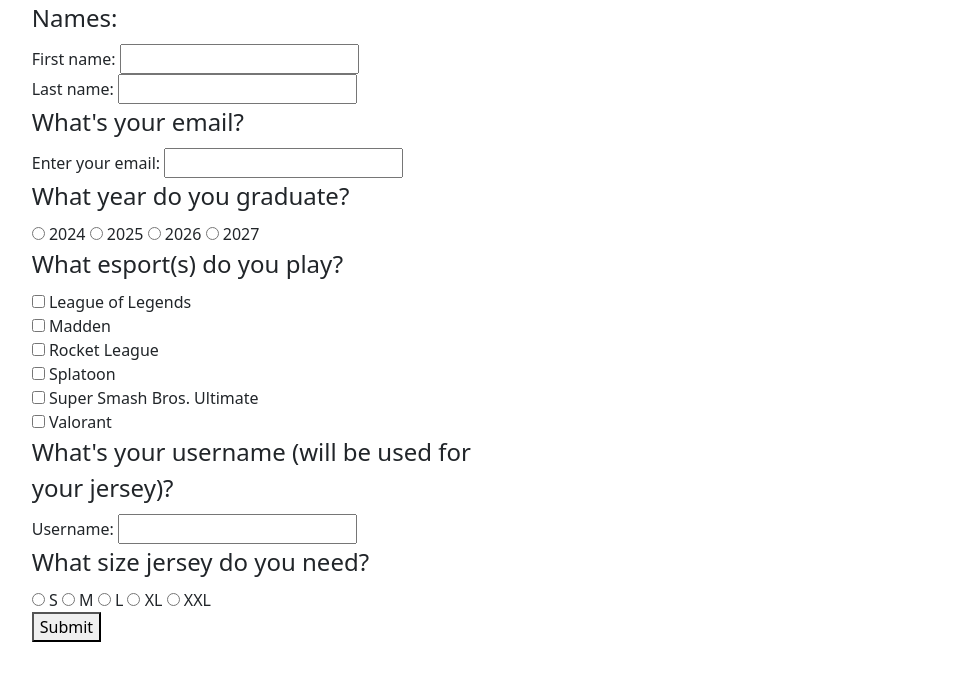
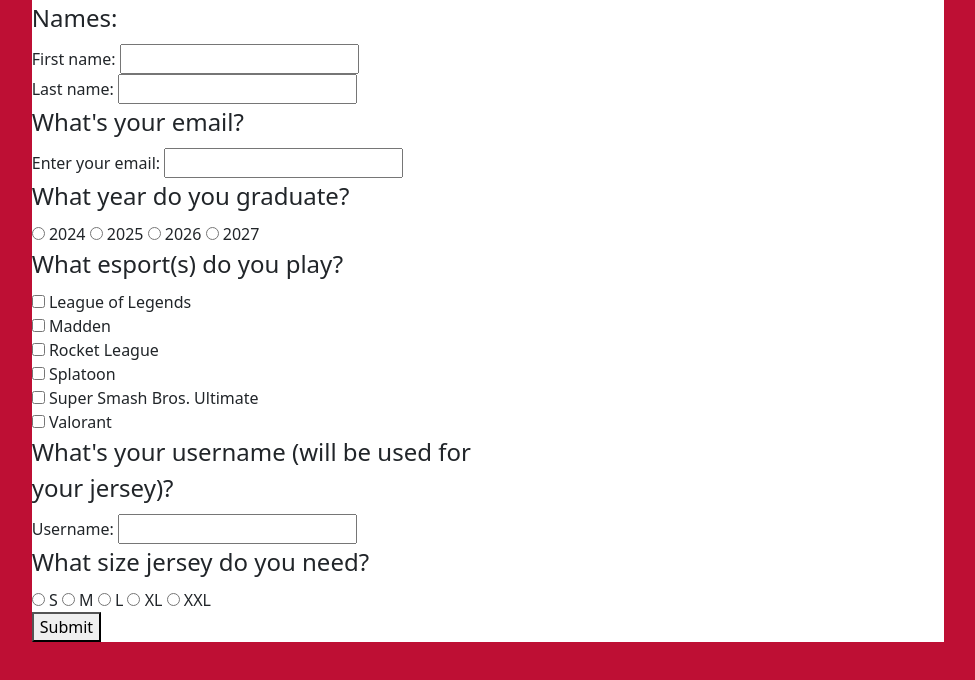
Before and after one commit to townselj/eSports-Form, a plain HTML site: page index.html in a window 1280 px wide. Shown: the whole page, without its empty margins (152-1127 px from the left). Drawn offline with nearby package versions, Linux system fonts and the light colour scheme.

Commit message:
Update styles to add a bit more color

```diff
--- a/style.css
+++ b/style.css
@@ -1,8 +1,8 @@
-html {
-    display: flex;
-    justify-content: center;
+html:not(form) {
+  display: flex;
+  justify-content: center;
+  background-color: #be0f34;
 }
-
 fieldset {
-    max-width: 50%;
+  max-width: 50%;
 }
```
